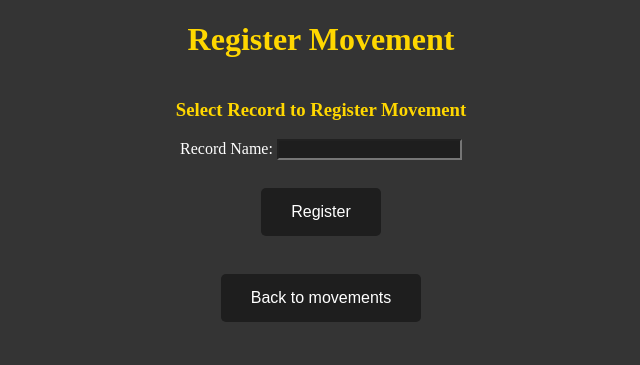
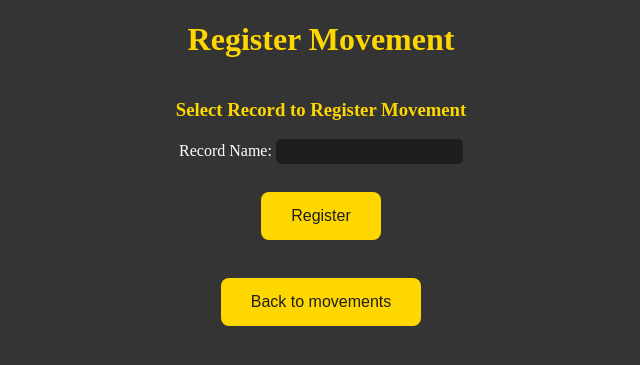
Before and after one commit to EthanMoreta/Finance-Database, a Flask app: page /register_movement/1 in a window 1280 px wide. Shown: the top 365 px of the page, without its empty margins (319-959 px from the left). Run offline with Flask 3, Linux system fonts and the light colour scheme.

Commit message:
Update register.html

```diff
--- a/templates/register.html
+++ b/templates/register.html
@@ -14,18 +14,20 @@
             background-color: #343434;
         }
         .button {
-            background-color: #1e1e1e;
-            color: white;
+            background-color: #FFD700;
+            color: #1e1e1e;
             padding: 15px 30px;
             margin: 10px;
             border: none;
-            border-radius: 5px;
+            border-radius: 8px;
             font-size: 16px;
             cursor: pointer;
             text-decoration: none;
+            transition: transform 0.3s ease;
         }
         .button:hover {
-            background-color: #181818;
+            background-color: #FFC700;
+            transform: scale(1.1);
         }
         form, a {
             text-align: center;
@@ -33,33 +35,31 @@
         .inputs {
             background-color: #1e1e1e;
             color: white;
+            padding: 5px;
+            border-radius: 5px;
+            border: none;
         }
         .labels {
             color: white;
         }
-        h1 {
+        h1, h3 {
             color: #FFD700;
-        }
-        h3 {
-            color: #FFD700;
+            text-align: center;
         }
     </style>
 </head>
 <body>
     <h1>Register Movement</h1>
-
-    <!-- Formulario para agregar o actualizar -->
-    <form action="/register_movement_form/{{movement_id}}" method="POST">
+    <form action="/register_movement_form/{{ movement_id }}" method="POST">
         <h3>Select Record to Register Movement</h3>
         <label class="labels">Record Name:</label>
         <input type="text" name="record_name" required class="inputs"><br>
         <br>
         <button type="submit" class="button">Register</button>
     </form>
-
     <br>
     <a href="/movement">
         <button type="button" class="button">Back to movements</button>
     </a>
 </body>
-</html></a>
+</html>
```
